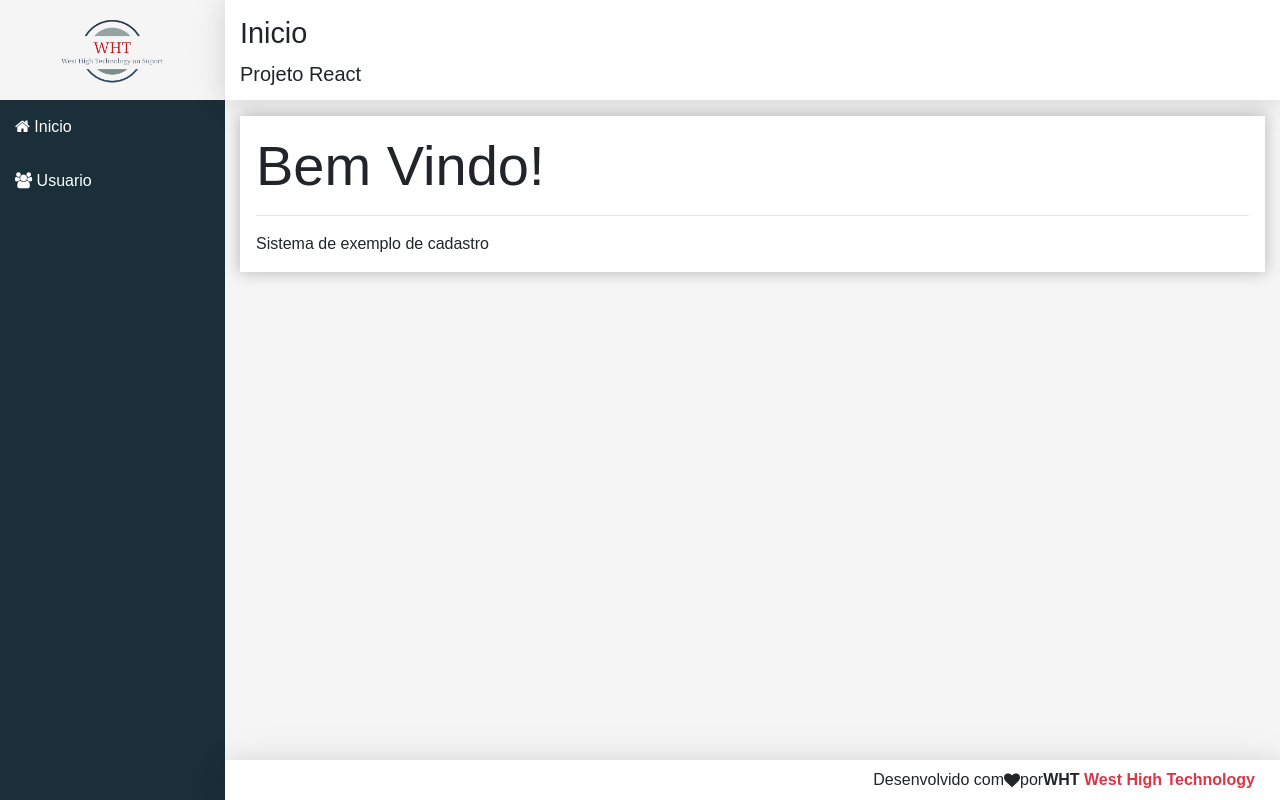
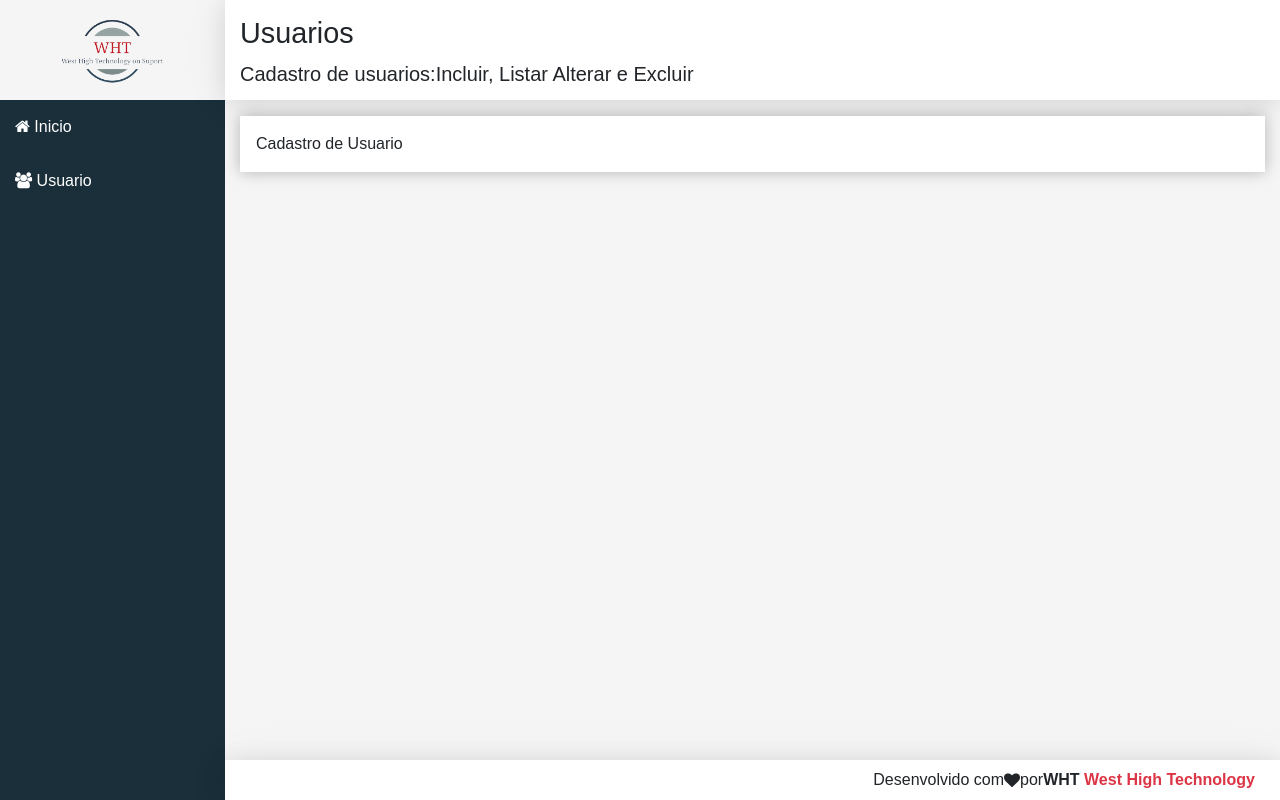
Before and after one commit to Weslley-Prado/CRUD, a React (Create React App) app in the folder frontend/: page /users in a window 1280 px wide. Built offline with nearby package versions, Linux system fonts and the light colour scheme.

Commit message:
Nav was created

```diff
--- a/frontend/src/components/templates/Logo.jsx
+++ b/frontend/src/components/templates/Logo.jsx
@@ -1,10 +1,11 @@
 import './Logo.css'
 import logo from '../../assets/img/logwht.png'
 import React from 'react'
+import { Link } from 'react-router-dom'
 
 export default props =>
         <aside className="logo">
-           <a href="/" className="logo">
+           <Link to="/" className="logo">
               <img src = {logo} alt="logo" />
-           </a>
+           </Link>
         </aside>
--- a/frontend/src/components/templates/Nav.jsx
+++ b/frontend/src/components/templates/Nav.jsx
@@ -1,16 +1,17 @@
 import './Nav.css'
 import React from 'react'
+import { Link } from 'react-router-dom'
 
 export default props =>
         <aside className="menu-area">
            <nav className="menu">
               {/*Refatorar cdigo*/}
-             <a href="#/">
+             <Link to="/">
               <i className="fa fa-home"></i> Inicio
-              </a>
-              <a href="#/">
+              </Link>
+              <Link to="/users">
               <i className="fa fa-users"></i> Usuario
-              </a>
+              </Link>
 
             </nav>
         </aside>
--- /dev/null
+++ b/frontend/src/components/user/UserCrud.jsx
@@ -0,0 +1,19 @@
+import React, { Component } from 'react'
+import Main from '../templates/Main'
+
+const headerProps = {
+    icon: 'users',
+    title: 'Usuarios',
+    subtitle: 'Cadastro de usuarios:Incluir, Listar Alterar e Excluir'
+}
+
+export default class UserCrud extends Component {
+    render() {
+        return(
+            <Main {...headerProps}>
+              Cadastro de Usuario
+            </Main>
+        )
+    }
+
+}
--- a/frontend/src/main/App.jsx
+++ b/frontend/src/main/App.jsx
@@ -2,17 +2,21 @@
 import 'font-awesome/css/font-awesome.min.css'
 import './App.css'
 import React from 'react'
+import { BrowserRouter } from 'react-router-dom'
 
 import Logo from '../components/templates/Logo'
 import Nav from '../components/templates/Nav'
-import Home from '../components/home/Home'
+import Routes from './Routes'
 import Footer from '../components/templates/Footer'
 
 
 export default props =>
+<BrowserRouter>
 <div className="app">
     <Logo />
     <Nav />
-    <Home />
+    <Routes />
     <Footer />
     </div>
+
+</BrowserRouter>
--- /dev/null
+++ b/frontend/src/main/Routes.jsx
@@ -0,0 +1,16 @@
+import React from "react";
+import { Routes, Route } from "react-router-dom";
+
+
+import Home from '../components/home/Home'
+import UserCrud from '../components/user/UserCrud'
+
+
+export default props => (
+
+    <Routes>
+        <Route exact path='/' element={< Home />} />
+        <Route path='/users' element={< UserCrud />} />
+        <Route path="*" element = { < Home />} />
+    </Routes>
+);
```
Also changed, not shown: frontend/package.json (+5 -5 lines), 1 other file (tests, documents, lock files or other folders).
